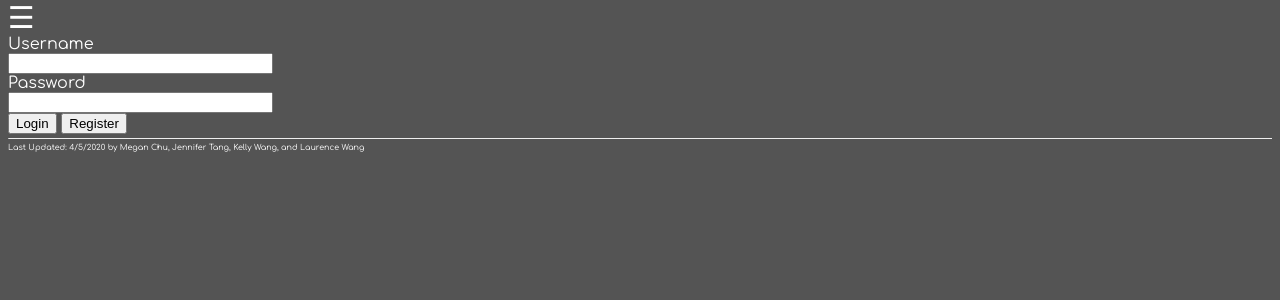
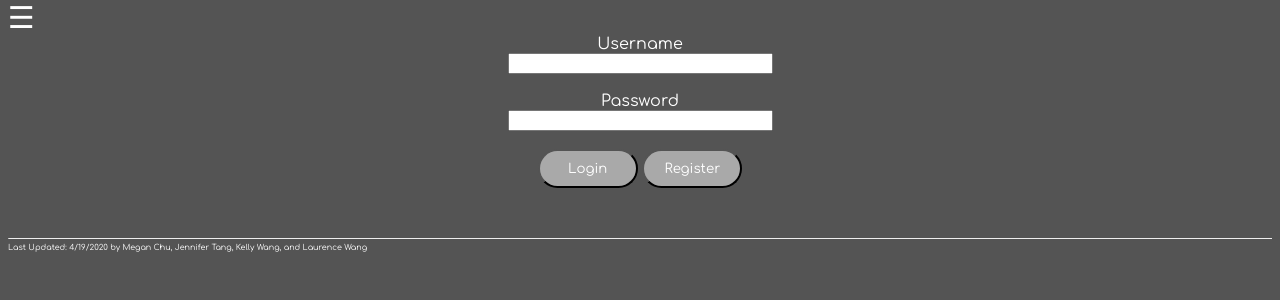
Before and after one commit to megchu5/kDramaWebsite, a PHP site: page /login.php in a window 1280 px wide. Shown: the part 198-498 px from the top of the page. Run offline with PHP 8.4, Linux system fonts and the light colour scheme; data that the repository does not hold is empty.

Commit message:
formatting login page

```diff
--- a/home.css
+++ b/home.css
@@ -306,3 +306,8 @@ div.scrollmenu a{
     opacity: 0.3;
     transition: .5s ease;
 }
+
+/* Login */
+#login form {
+    text-align:center;
+}
--- a/login.php
+++ b/login.php
@@ -36,11 +36,14 @@
 <div id = 'login'>
 	<form method = "POST">
 		<label for = "user">Username</label><br>
-		<input type = "text" name = "user" size = "30"><br>
+		<input type = "text" name = "user" size = "30"><br><br>
 		<label for = "pass">Password</label><br>
-		<input type = "password" name = "pass" size = "30"><br>
-		<input type = "submit" name = "input" value = "Login" />
-		<input type = "submit" name = "input" value = "Register" />
+		<input type = "password" name = "pass" size = "30"><br><br>
+
+        <div id = 'login_buttons' style='margin-bottom: 50px'>
+            <input class = "button" style = "width:100px" type = "submit" name = "input" value = "Login" />
+            <input class = "button" style = "width:100px" type = "submit" name = "input" value = "Register" />
+        </div>
 	</form>
 
 	<?php
@@ -96,7 +99,7 @@
 
     <footer>
         <hr style="color:#333;border-top:1px;clear:both">
-        <h11>Last Updated: 4/5/2020 by Megan Chu, Jennifer Tang, Kelly Wang, and Laurence Wang</h11>
+        <h11>Last Updated: 4/19/2020 by Megan Chu, Jennifer Tang, Kelly Wang, and Laurence Wang</h11>
     </footer>
 
 </div>
```
